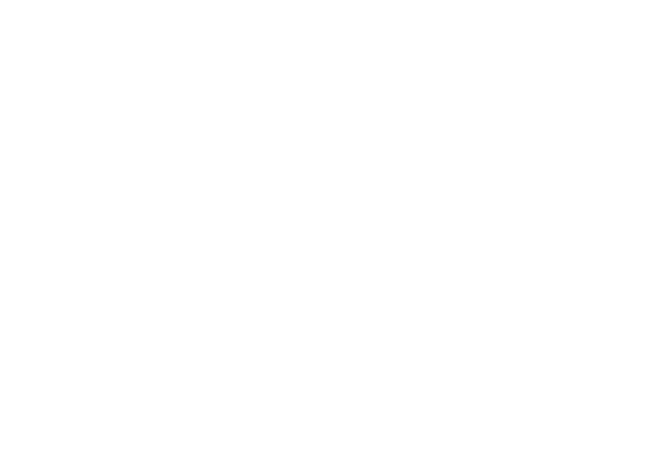
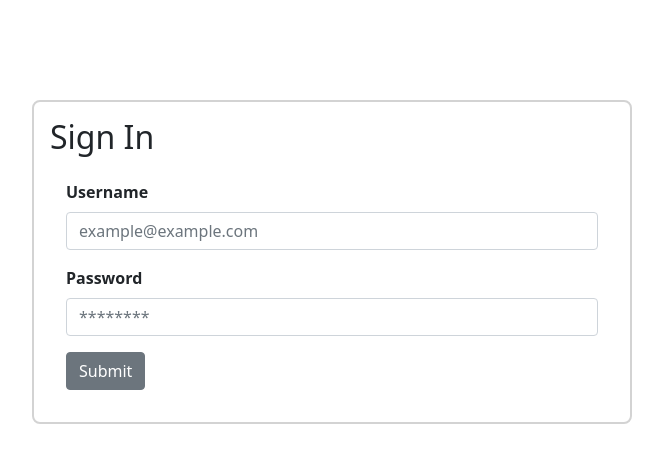
Before and after one commit to onurinc/mradmindashboard, a React (Create React App) app: page / in a window 1280 px wide. Shown: the top 462 px of the page, without its empty margins (308-971 px from the left). Built offline with nearby package versions, Linux system fonts and the light colour scheme.

Commit message:
Few changes stuck

```diff
--- a/src/App.js
+++ b/src/App.js
@@ -1,6 +1,6 @@
 import CommentDashboard from "./Pages/CommentDashboard";
 import ReviewsDashboard from "./Pages/ReviewsDashboard";
-// import Login from ".Pages/Login";
+import Login from "./Pages/Login";
 import {
   BrowserRouter as Router,
   Switch,
@@ -14,9 +14,9 @@ function App() {
     <Router>
       <div className="App">
         <Switch>
-          {/* <Route exact path="/">
-          <Login />
-        </Route> */}
+          <Route exact path="/">
+            <Login />
+          </Route>
           <Route exact path="/commentsdashboard">
             <CommentDashboard />
           </Route>
--- /dev/null
+++ b/src/Pages/Styling/Login.css
@@ -0,0 +1,19 @@
+.Login {
+  border: 2px solid #d3d3d3;
+  border-radius: 0.5em;
+  margin-bottom: 1em;
+  margin-left: auto;
+  margin-right: auto;
+  margin-top: 100px;
+  padding: 1em;
+  text-align: left;
+  width: 600px;
+}
+
+.form {
+  padding: 1em;
+}
+
+label {
+  font-weight: 600;
+}
```
Also changed, not shown: src/axios.js (added, +11 -0 lines).
